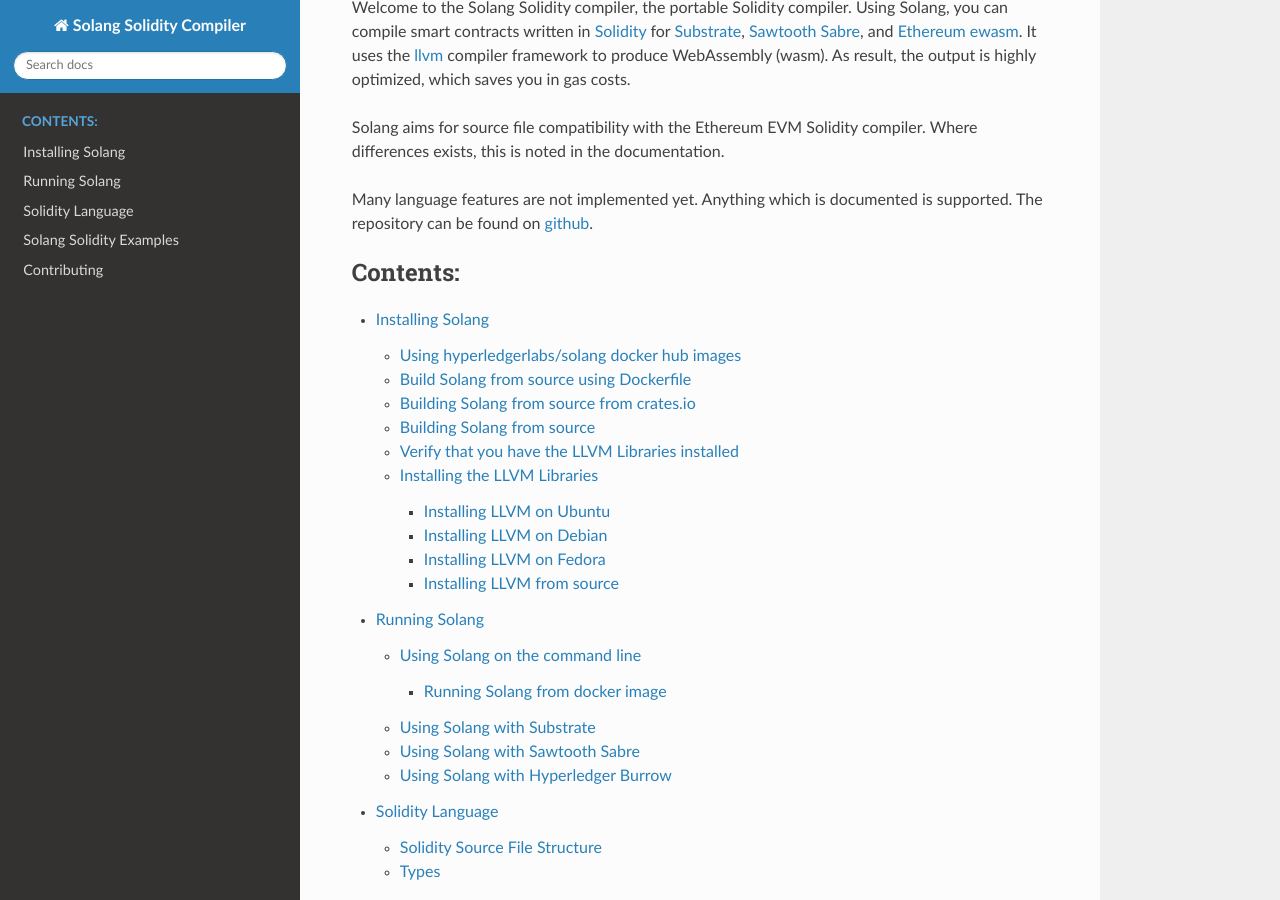
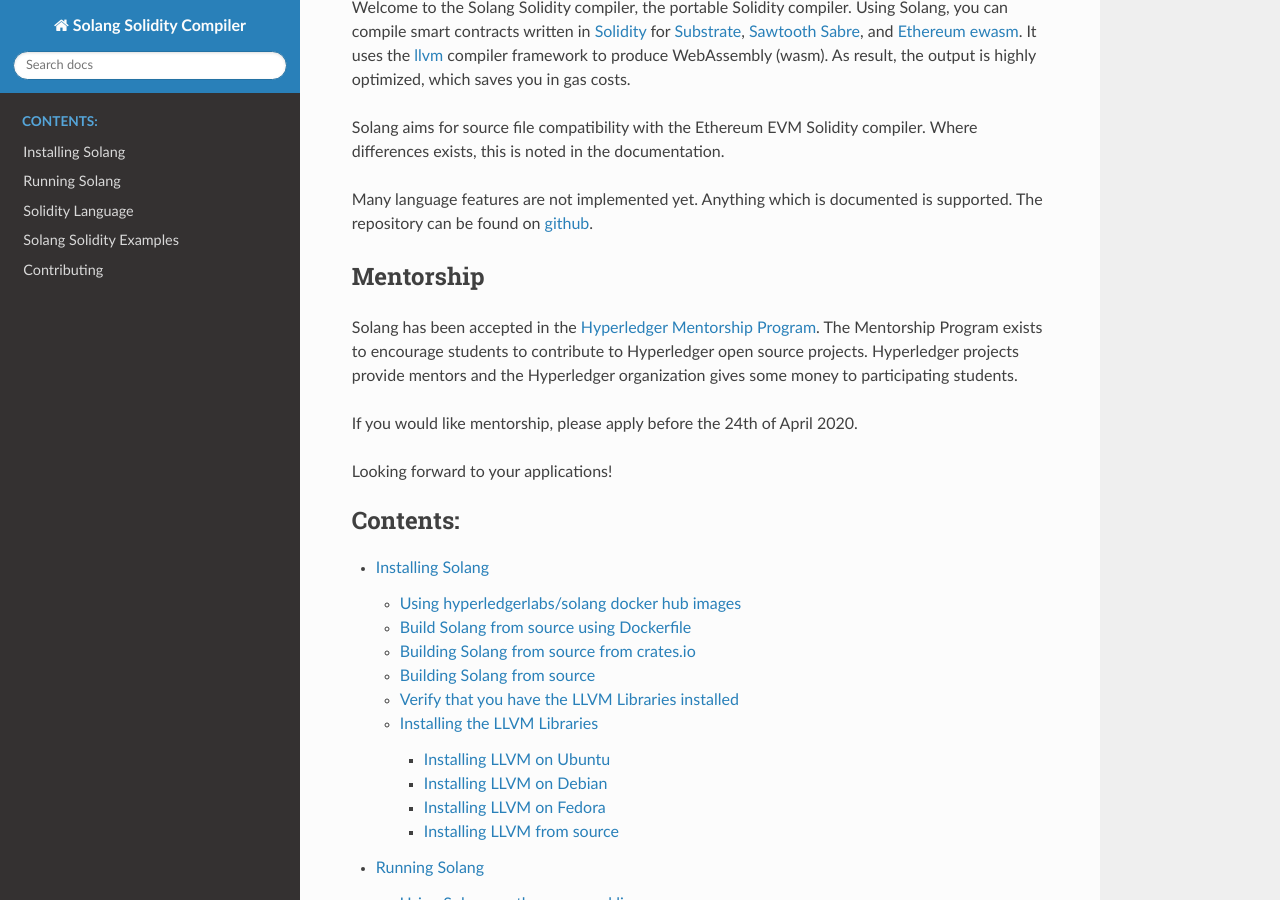
Before and after one commit to hyperledger-solang/solang, a Sphinx documentation site: the page built from docs/index.rst, in a window 1280 px wide and 900 px high, scrolled down 420 px. Built offline with Sphinx 7.4.7 and the Read the Docs theme 2.0.0, drawn with Linux system fonts in a browser that asks for light colours.

Commit message:
Mention the mentorship program
Signed-off-by: Sean Young <sean@mess.org>

```diff
--- a/docs/index.rst
+++ b/docs/index.rst
@@ -22,6 +22,19 @@
 Many language features are not implemented yet. Anything which is documented
 is supported. The repository can be found on `github <https://github.com/hyperledger-labs/solang>`_.
 
+Mentorship
+----------
+
+Solang has been accepted in the
+`Hyperledger Mentorship Program <https://wiki.hyperledger.org/display/INTERN/Create+a+new+Solidity+Language+Server+%28SLS%29+using+Solang+Compiler>`_.
+The Mentorship Program exists to encourage students to contribute to Hyperledger
+open source projects. Hyperledger projects provide mentors and the Hyperledger
+organization gives some money to participating students.
+
+If you would like mentorship, please apply before the 24th of April 2020.
+
+Looking forward to your applications!
+
 .. toctree::
    :maxdepth: 3
    :caption: Contents:
```
Also changed, not shown: README.md (+15 -3 lines), docs/contributing.rst (+13 -0 lines).
